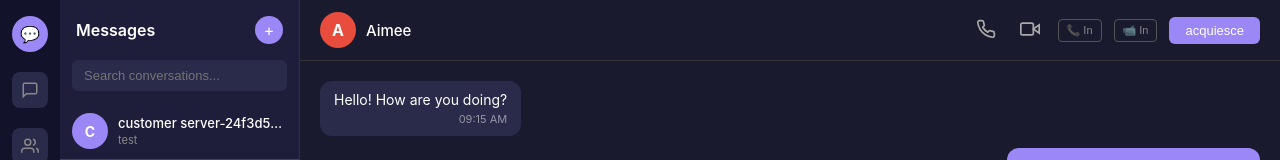
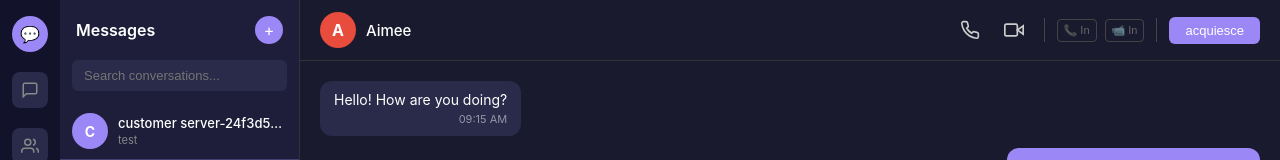
Before and after one commit to WYJade/Live-chat-Audio-Video, a React (Vite) app: page / in a window 1280 px wide. Both pictures are taken after a click on the element "🖥️ Web View". Shown: the top 160 px of the page. Built offline with nearby package versions, Linux system fonts and the light colour scheme.

Commit message:
style: refine Web call button layout to match US platform conventions

```diff
--- a/src/components/WebLiveChat/WebLiveChat.tsx
+++ b/src/components/WebLiveChat/WebLiveChat.tsx
@@ -120,18 +120,20 @@ const WebLiveChat: React.FC<WebLiveChatProps> = ({ onSwitchToApp }) => {
             <div style={{ width: '36px', height: '36px', borderRadius: '50%', backgroundColor: sel?.color || '#666', display: 'flex', alignItems: 'center', justifyContent: 'center', color: '#fff', fontWeight: 'bold' }}>{sel?.avatar}</div>
             <span style={{ fontSize: '15px', fontWeight: '500', color: '#fff' }}>{sel?.name}</span>
           </div>
-          <div style={{ display: 'flex', gap: '12px', alignItems: 'center' }}>
+          <div style={{ display: 'flex', gap: '8px', alignItems: 'center' }}>
             {/* Voice call button */}
-            <button onClick={() => startCall('voice')} title="Voice Call" style={{ background: 'none', border: 'none', cursor: 'pointer', padding: '6px' }}>
-              <svg width="20" height="20" viewBox="0 0 24 24" fill="none" stroke="#aaa" strokeWidth={2}><path d="M22 16.92v3a2 2 0 0 1-2.18 2 19.79 19.79 0 0 1-8.63-3.07 19.5 19.5 0 0 1-6-6 19.79 19.79 0 0 1-3.07-8.67A2 2 0 0 1 4.11 2h3a2 2 0 0 1 2 1.72c.127.96.361 1.903.7 2.81a2 2 0 0 1-.45 2.11L8.09 9.91a16 16 0 0 0 6 6l1.27-1.27a2 2 0 0 1 2.11-.45c.907.339 1.85.573 2.81.7A2 2 0 0 1 22 16.92z" /></svg>
+            <button onClick={() => startCall('voice')} title="Voice Call" style={{ background: 'none', border: 'none', cursor: 'pointer', padding: '8px', borderRadius: '6px', display: 'flex', alignItems: 'center', justifyContent: 'center' }}>
+              <svg width="20" height="20" viewBox="0 0 24 24" fill="none" stroke="#ccc" strokeWidth={2}><path d="M22 16.92v3a2 2 0 0 1-2.18 2 19.79 19.79 0 0 1-8.63-3.07 19.5 19.5 0 0 1-6-6 19.79 19.79 0 0 1-3.07-8.67A2 2 0 0 1 4.11 2h3a2 2 0 0 1 2 1.72c.127.96.361 1.903.7 2.81a2 2 0 0 1-.45 2.11L8.09 9.91a16 16 0 0 0 6 6l1.27-1.27a2 2 0 0 1 2.11-.45c.907.339 1.85.573 2.81.7A2 2 0 0 1 22 16.92z" /></svg>
             </button>
             {/* Video call button */}
-            <button onClick={() => startCall('video')} title="Video Call" style={{ background: 'none', border: 'none', cursor: 'pointer', padding: '6px' }}>
-              <svg width="20" height="20" viewBox="0 0 24 24" fill="none" stroke="#aaa" strokeWidth={2}><path d="M23 7l-7 5 7 5V7z" /><rect x="1" y="5" width="15" height="14" rx="2" ry="2" /></svg>
+            <button onClick={() => startCall('video')} title="Video Call" style={{ background: 'none', border: 'none', cursor: 'pointer', padding: '8px', borderRadius: '6px', display: 'flex', alignItems: 'center', justifyContent: 'center' }}>
+              <svg width="20" height="20" viewBox="0 0 24 24" fill="none" stroke="#ccc" strokeWidth={2}><path d="M23 7l-7 5 7 5V7z" /><rect x="1" y="5" width="15" height="14" rx="2" ry="2" /></svg>
             </button>
-            {/* Demo: simulate incoming */}
-            <button onClick={() => simulateIncoming('voice')} title="Simulate Incoming Voice" style={{ background: 'none', border: '1px solid #555', borderRadius: '4px', color: '#888', fontSize: '11px', padding: '4px 8px', cursor: 'pointer' }}>📞 In</button>
-            <button onClick={() => simulateIncoming('video')} title="Simulate Incoming Video" style={{ background: 'none', border: '1px solid #555', borderRadius: '4px', color: '#888', fontSize: '11px', padding: '4px 8px', cursor: 'pointer' }}>📹 In</button>
+            <div style={{ width: '1px', height: '24px', backgroundColor: '#444', margin: '0 4px' }} />
+            {/* Demo: simulate incoming - smaller, subtle */}
+            <button onClick={() => simulateIncoming('voice')} title="Demo: Simulate Incoming Voice Call" style={{ background: 'none', border: '1px solid #444', borderRadius: '4px', color: '#666', fontSize: '11px', padding: '4px 6px', cursor: 'pointer' }}>📞 In</button>
+            <button onClick={() => simulateIncoming('video')} title="Demo: Simulate Incoming Video Call" style={{ background: 'none', border: '1px solid #444', borderRadius: '4px', color: '#666', fontSize: '11px', padding: '4px 6px', cursor: 'pointer' }}>📹 In</button>
+            <div style={{ width: '1px', height: '24px', backgroundColor: '#444', margin: '0 4px' }} />
             {/* acquiesce button */}
             <button style={{ backgroundColor: theme.colors.primary, color: '#fff', border: 'none', borderRadius: '6px', padding: '6px 16px', fontSize: '13px', cursor: 'pointer' }}>acquiesce</button>
           </div>
```
